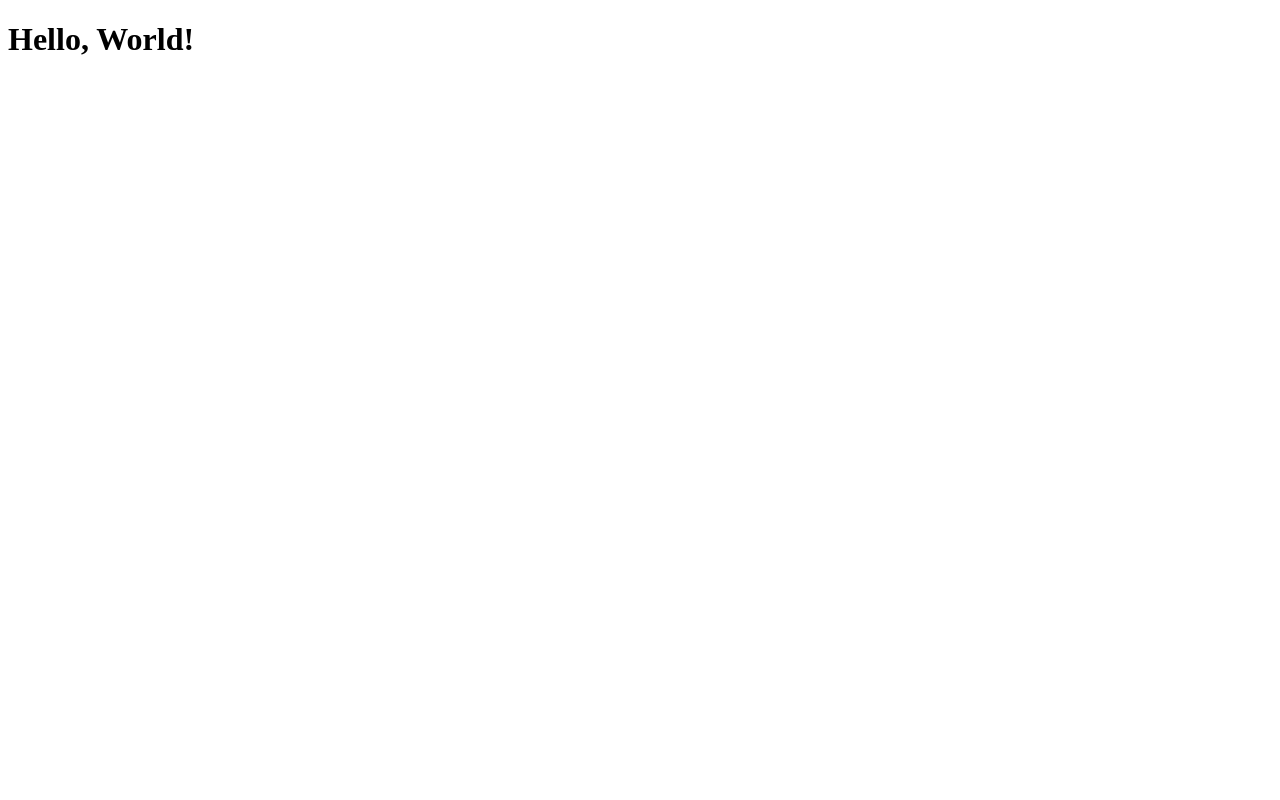
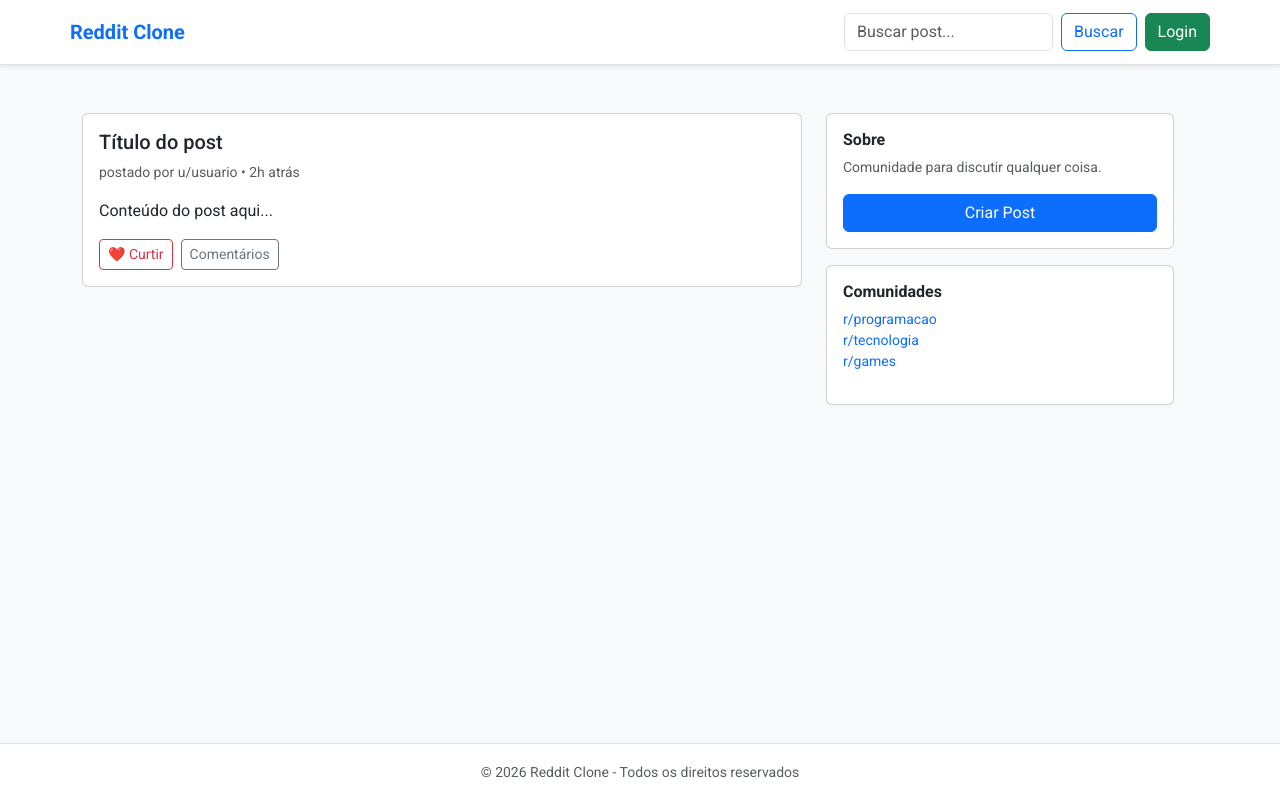
Before and after one commit to leandromorais1221/reddit-py, a Flask app: page / in a window 1280 px wide. Before the commit the page is almost empty. Run offline with Flask 3, Linux system fonts and the light colour scheme; some libraries are stand-ins or nearby versions.

Commit message:
feat: atualizar pagina inicial e arquivo de estilo CSS

```diff
--- a/static/css/style.css
+++ b/static/css/style.css
@@ -0,0 +1,9 @@
+@import url('https://fonts.googleapis.com/css2?family=Roboto:ital,wght@0,100..900;1,100..900&display=swap');
+
+
+* {
+    font-family: "Roboto", sans-serif;
+    box-sizing: border-box;
+    margin: 0;
+    padding: 0;
+}
--- a/templates/index.html
+++ b/templates/index.html
@@ -1,11 +1,45 @@
-<!DOCTYPE html>
-<html lang="pt-br">
-<head>
-    <meta charset="UTF-8">
-    <meta name="viewport" content="width=device-width, initial-scale=1.0">
-    <title>Home</title>
-</head>
-<body>
-    <h1>Hello, World!</h1>
-</body>
-</html>
+{% extends 'base.html' %}
+{% block titulo %}Feed{% endblock %}
+
+{% block conteudo %}
+<div class="row">
+    <div class="col-lg-8">
+        <div class="card mb-3">
+            <div class="card-body">
+                <h5 class="card-title">Título do post</h5>
+                <p class="card-text text-muted small">postado por u/usuario • 2h atrás</p>
+                <p class="card-text">Conteúdo do post aqui...</p>
+                <div class="d-flex gap-2">
+                    <button class="btn btn-outline-danger btn-sm d-flex align-items-center">
+                        ❤️ Curtir
+                    </button>
+                    <button class="btn btn-outline-secondary btn-sm">
+                        Comentários
+                    </button>
+                </div>
+            </div>
+        </div>
+    </div>
+
+    <div class="col-lg-4">
+        <div class="card mb-3">
+            <div class="card-body">
+                <h6 class="fw-bold">Sobre</h6>
+                <p class="small text-muted">Comunidade para discutir qualquer coisa.</p>
+                <button class="btn btn-primary w-100">Criar Post</button>
+            </div>
+        </div>
+
+        <div class="card">
+            <div class="card-body">
+                <h6 class="fw-bold">Comunidades</h6>
+                <ul class="list-unstyled small">
+                    <li><a href="#" class="text-decoration-none">r/programacao</a></li>
+                    <li><a href="#" class="text-decoration-none">r/tecnologia</a></li>
+                    <li><a href="#" class="text-decoration-none">r/games</a></li>
+                </ul>
+            </div>
+        </div>
+    </div>
+</div>
+{% endblock %}
```
